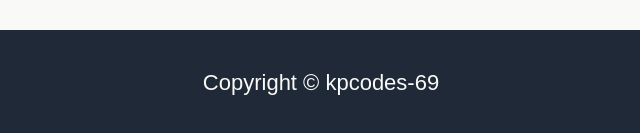
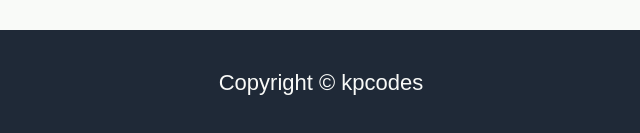
Before and after one commit to kpcodes-69/FlexBox-LandingPage, a plain HTML site: page index.html in a window 1280 px wide. Shown: the part 1253-1386 px from the top of the page, 319-959 px from the left. Drawn offline with Linux system fonts and the light colour scheme.

Commit message:
fix: update footer text

```diff
--- a/index.html
+++ b/index.html
@@ -75,7 +75,7 @@
 
     <footer>
         <div class="wrapper">
-            <p class="footer-text"> Copyright &copy kpcodes-69</p>
+            <p class="footer-text"> Copyright &copy kpcodes</p>
         </div>
     </footer>
 
```
